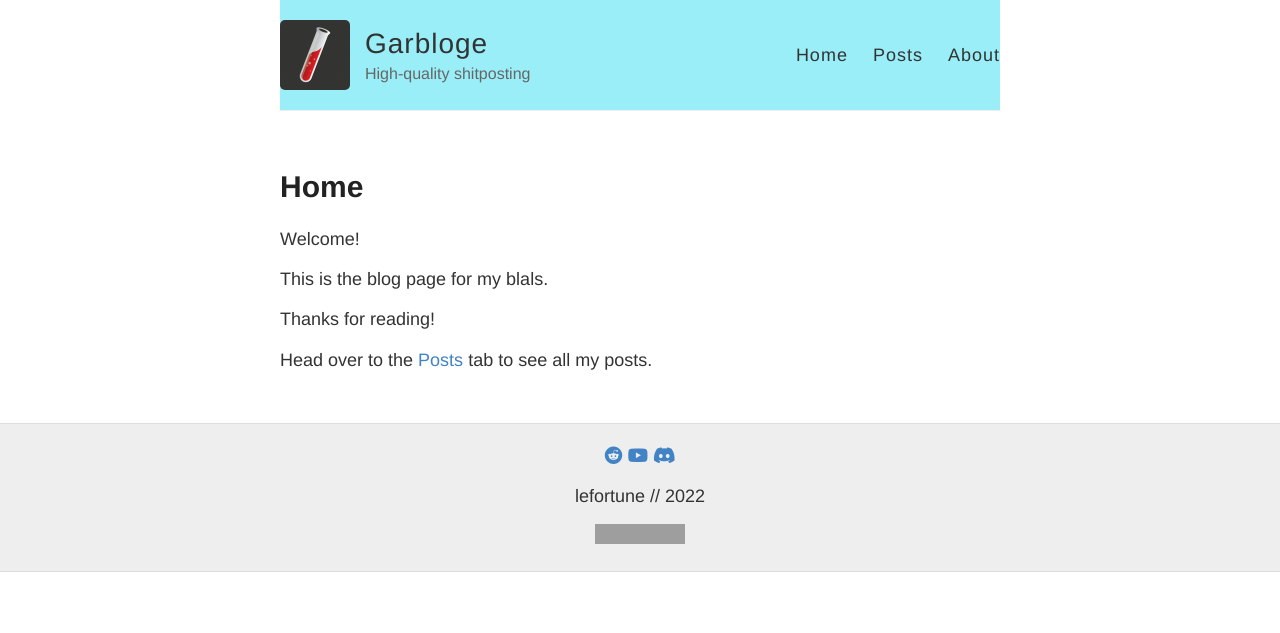
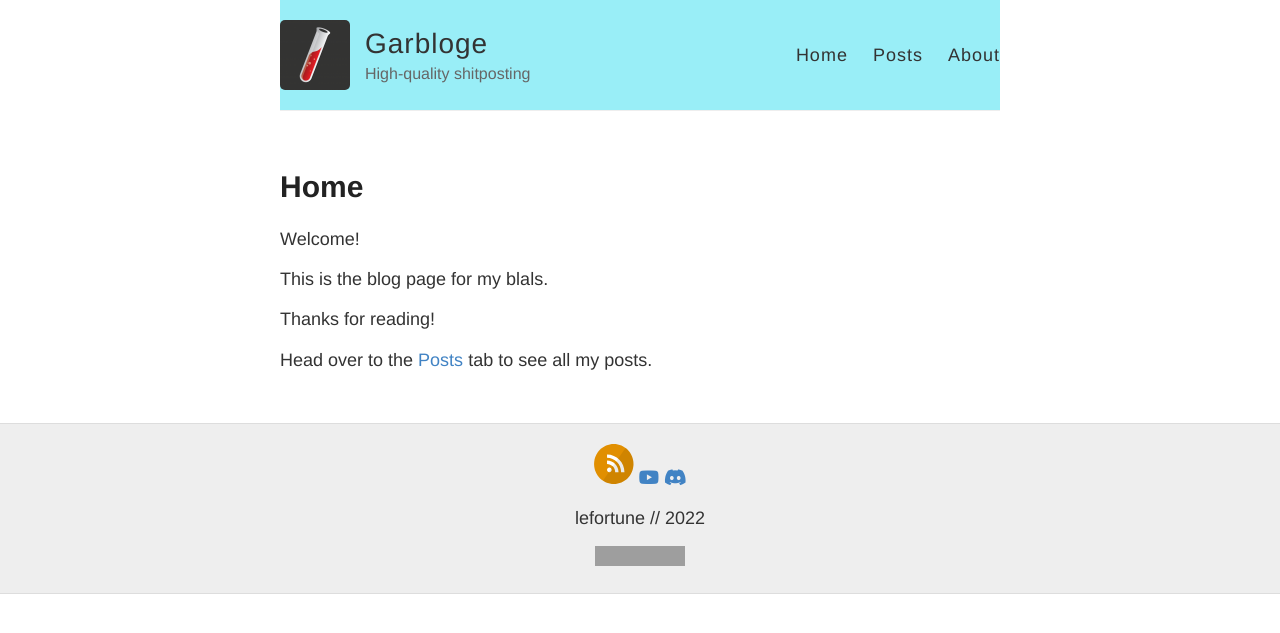
Before and after one commit to lefortune/lefortune.github.io, a Jekyll site: the page built from index.md, in a window 1280 px wide. Shown: the top 633 px of the page. Built offline with Jekyll 4.4.1, drawn with Linux system fonts in a browser that asks for light colours; nearby versions of some CDN libraries; grey boxes are pictures that could not be loaded.

Commit message:
Update _config.yml

```diff
--- a/_config.yml
+++ b/_config.yml
@@ -24,9 +24,9 @@ footer-links:
   instagram:
   linkedin:
   pinterest:
-  rss: # just type anything here for a working RSS icon
+  rss: my fat nuts # just type anything here for a working RSS icon
   twitter:
-  reddit: u/lefortuneteller
+  reddit:
   stackoverflow: # your stackoverflow profile, e.g. "users/50476/bart-kiers"
   youtube: channel/UC2H7LZsqIwyAUkx_Z4g2rbQ
   googleplus: # anything in your profile username that comes after plus.google.com/
```
